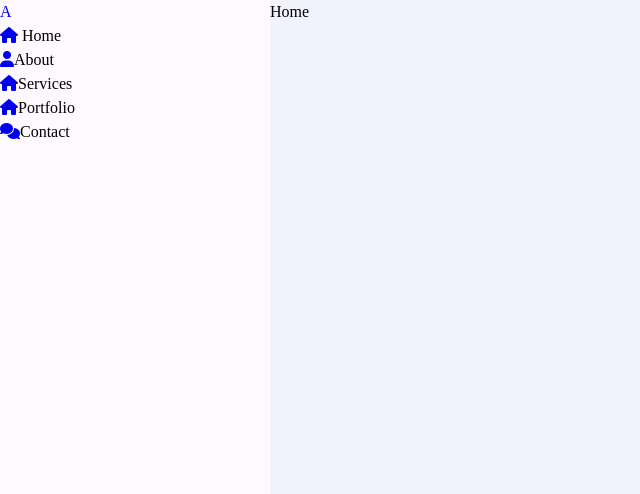
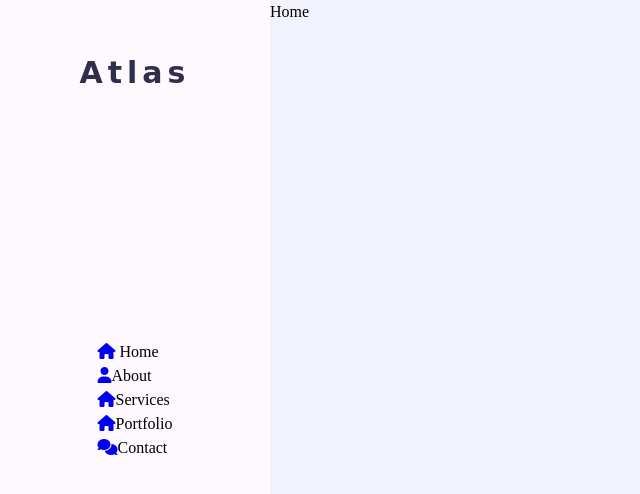
Before and after one commit to Kausarbd57/Portfolio, a plain HTML site: page index.html in a window 1280 px wide. Shown: the whole page, without its empty margins (0-640 px from the left). Drawn offline with Linux system fonts and the light colour scheme; a web font is replaced by a local one.

Commit message:
14.09.2020 end

```diff
--- a/css/skins/color-1.css
+++ b/css/skins/color-1.css
@@ -0,0 +1,5 @@
+:root
+{
+--skin--color:#ec1839;
+
+}
--- a/css/style.css
+++ b/css/style.css
@@ -1,3 +1,7 @@
+@import url('https://fonts.googleapis.com/css2?family=Clicker+Script&family=Poppins:ital,wght@0,200;1,200;1,300;1,400;1,700&display=swap');
+
+
+
 :root
 {
 --bg-black-900:#f2f2fc;
@@ -8,10 +12,11 @@
 
 }
 body{
-    margin: 0;
-    padding: 0;
+
     line-height: 1.5;
     font-size: 16px;
+    font-family: 'poppins' sans-serif;
+
 }
 
 *{
@@ -24,6 +29,10 @@ body{
 ::before, ::after{
     box-sizing: border-box;
 }
+ul{
+  list-style: none;
+}
+
 /* Section*/
 .section{
     background: var(--bg-black-900);
@@ -46,6 +55,53 @@ body{
     position: fixed;
     left: 0;
     top: 0;
+    padding: 30px;
     height: 100%;
+    display: flex;
+    justify-content: center;
+    align-items: center;
     z-index: 10;
 }
+
+.aside .logo
+{
+    position: absolute;
+    top: 50px;
+    font-size: 30px;
+    text-transform: capitalize;
+
+}
+
+.aside .logo a{
+    color: var(--text-black-900);
+    font-weight: 700;
+    padding: 15px;
+    font-size: 30px;
+    letter-spacing: 5px;
+    position: relative;
+}
+
+.aside .logo a span{
+
+    font-family: 'clicker script', cursive;
+    font-family: 40px;
+}
+.aside .logo a::before{
+
+    content: '';
+    position: absolute;
+    width: 20px;
+    height: 20px];
+    border-bottom: 5px solid var(--skin-color);
+    border-left: 5px solid var(--skin-color);
+    bottom: 0;
+
+
+
+
+
+
+
+
+
+}
--- a/index.html
+++ b/index.html
@@ -23,7 +23,7 @@
 <!-- === Aside Start === -->
 <div class="aside">
     <div class="logo">
-        <a href="#"><span>A</span></a>
+        <a href="#"><span>Atlas</span></a>
     </div>
     <ul class="nav">
         <li><a href="#" class="active"><i class="fa fa-home"></a></i> Home</a></li>
```
